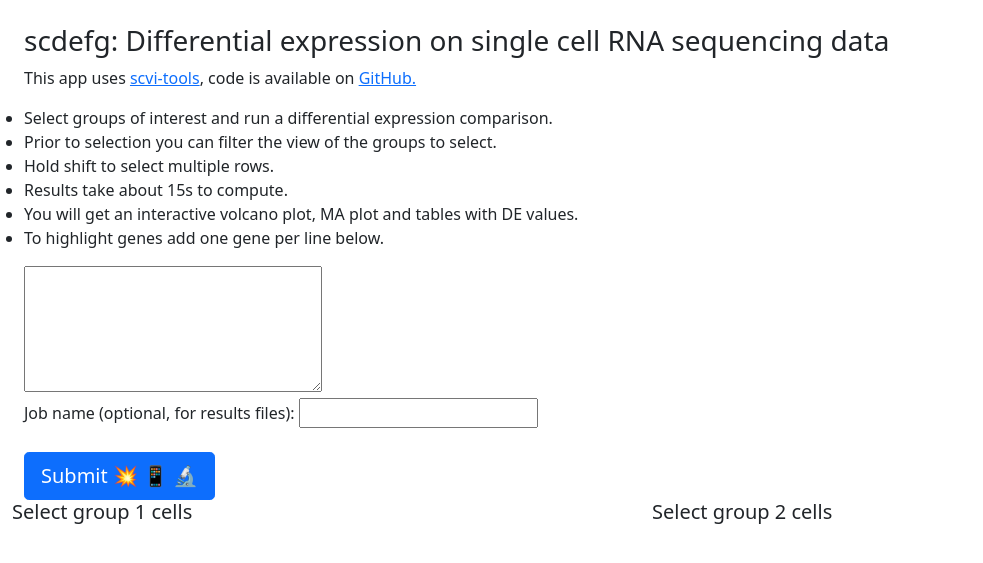
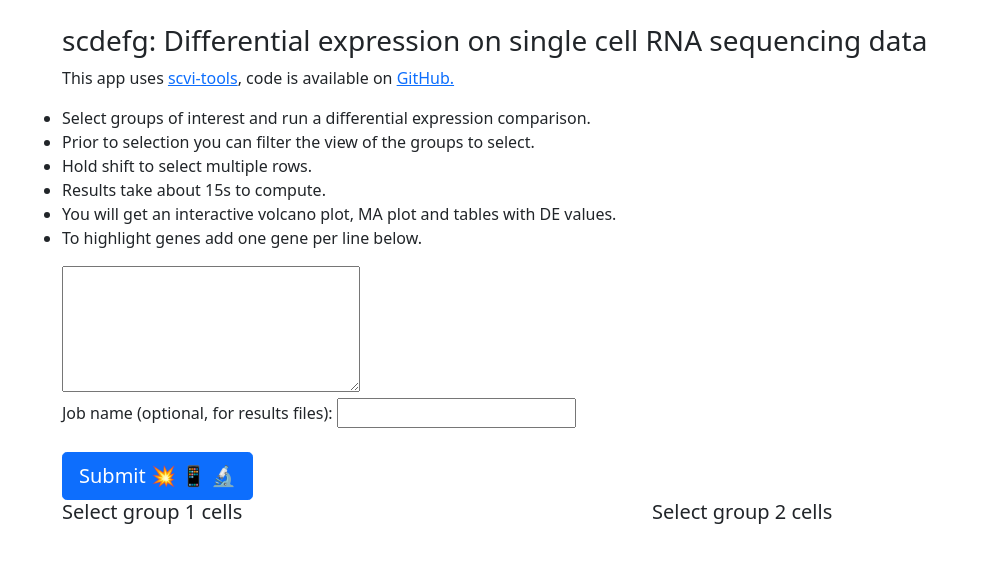
Before and after one commit to WormBase/scdefg, a Python web app: template scdefg/templates/home.html in a window 1280 px wide. Shown: the top 563 px of the page, without its empty margins (0-983 px from the left). Run offline with Jinja, Linux system fonts and the light colour scheme; the template is opened without the code that fills it, so the values that code supplies are empty; some libraries are stand-ins or nearby versions.

Commit message:
fix(padding): added css file with custom padding to container
- re-organized div structure in html file to have one main container with padding and sub-containers without padding

```diff
--- /dev/null
+++ b/scdefg/static/css/home.css
@@ -0,0 +1 @@
+.container {width:100%;max-width:none ;padding-left:50px;padding-right:50px}
--- a/scdefg/templates/home.html
+++ b/scdefg/templates/home.html
@@ -54,10 +54,13 @@
             src="https://cdn.datatables.net/buttons/1.6.5/js/buttons.html5.min.js"></script>
     <script type="text/javascript"
             src="https://cdnjs.cloudflare.com/ajax/libs/jszip/3.1.3/jszip.min.js"></script>
+
+    <link rel="stylesheet" type="text/css"
+          href="/static/css/home.css">
 </head>
 
 <body class="body">
-<div class="container-fluid">
+<div class="container">
     <div>
         <br>
         <div class="container-fluid" id="home-div">
@@ -103,8 +106,6 @@
                                                 value="Submit another job (refresh page)"/></div>
 
 
-                </div>
-            </div>
                 </div>
             </div>
         </div>
@@ -164,5 +165,7 @@
             </div>
 
         </div>
+    </div>
+</div>
 </body>
 </html>
```
Lines whose indentation alone changed are shown as unchanged.
